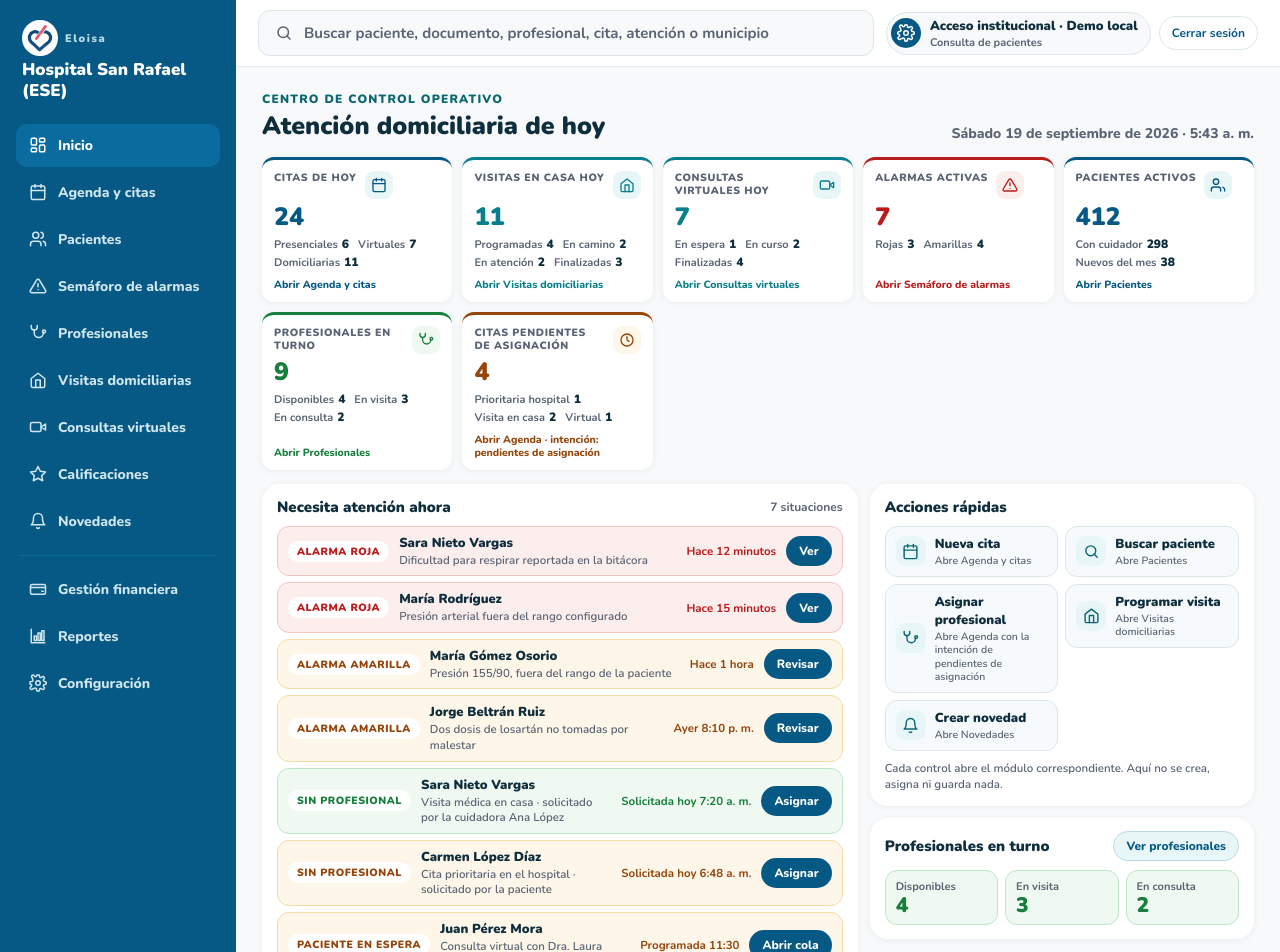
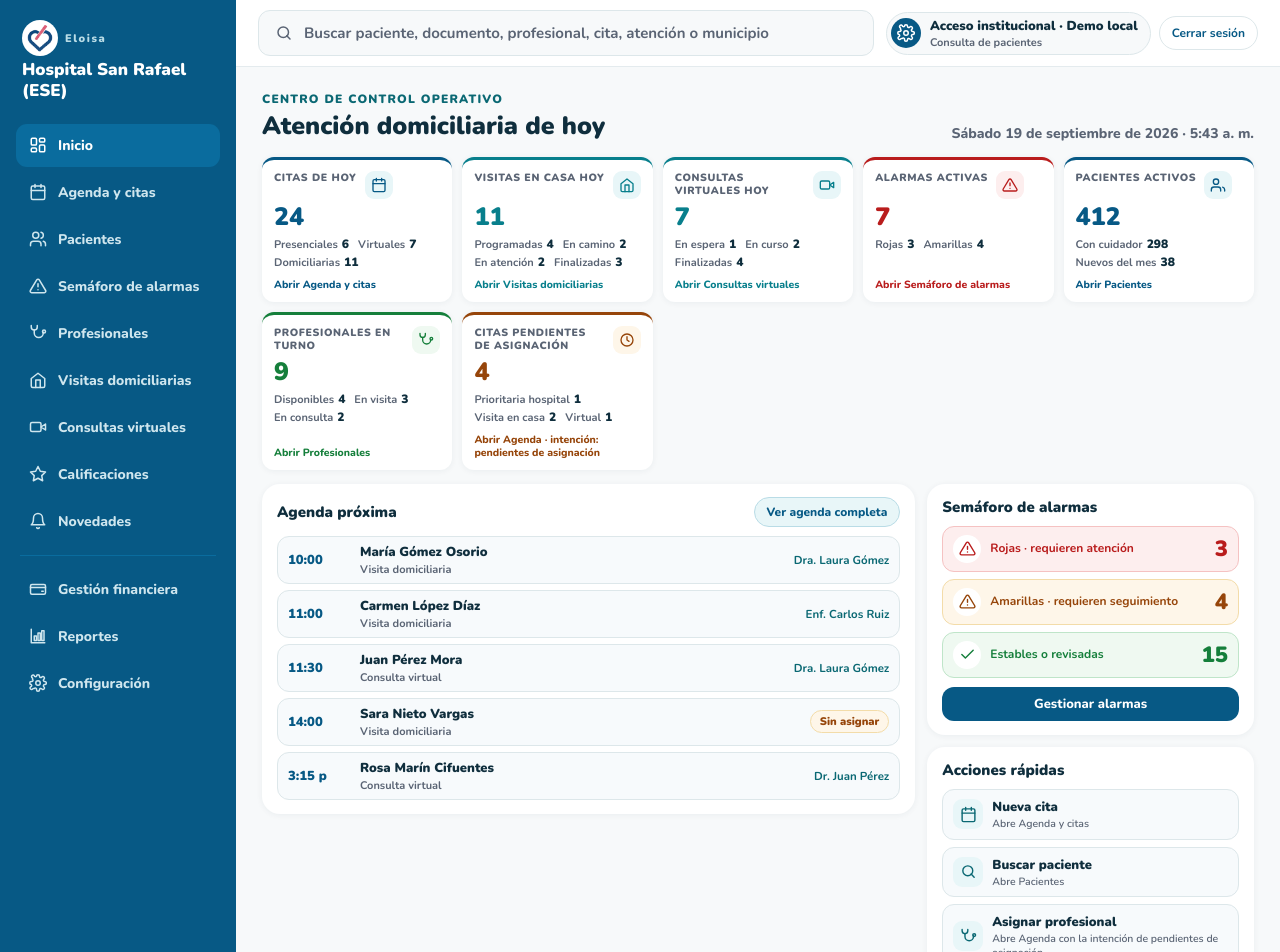
Before and after one commit to darca-dev/eloisa-project, a Next.js app in the folder apps/web/: page /hospital in a window 1280 px wide. Shown: the top 952 px of the page. Built offline with nearby package versions, Linux system fonts and the light colour scheme.

Commit message:
feat(hospital): align dashboard visual hierarchy

```diff
--- a/apps/web/src/features/hospital/HospitalDashboard.tsx
+++ b/apps/web/src/features/hospital/HospitalDashboard.tsx
@@ -10,8 +10,10 @@ import {
   HospitalDashboardAgendaProxima,
   HospitalDashboardAlarmasRecientes,
   HospitalDashboardProfesionales,
+  HospitalDashboardSemaforo,
 } from './HospitalDashboardResumenes';
 import { HospitalKpiCard } from './HospitalKpiCard';
+import { hospitalAlertsDemo } from './hospitalAlertsConfig';
 import { hospitalDashboardDemo } from './hospitalDashboardConfig';
 import type { HospitalDashboardConfig, HospitalInicioConfig } from './hospitalDashboardConfig';
 import { hospitalInicioDemo } from './hospitalDashboardOperacion';
@@ -51,6 +53,7 @@ const SECCION_ID = {
   atencion: 'hospital-inicio-atencion',
   acciones: 'hospital-inicio-acciones',
   agenda: 'hospital-inicio-agenda',
+  semaforo: 'hospital-inicio-semaforo',
   alarmas: 'hospital-inicio-alarmas',
   profesionales: 'hospital-inicio-profesionales',
   accesos: 'hospital-inicio-accesos',
@@ -134,35 +137,41 @@ export function HospitalDashboard({
         </ul>
       </section>
 
-      <div className={styles.inicioColumnas}>
+      <div className={styles.inicioPrincipal}>
+        <HospitalDashboardAgendaProxima
+          seccion={inicio.agenda}
+          tituloId={SECCION_ID.agenda}
+          onNavegar={onNavegar}
+        />
+        <div className={styles.inicioColumnaLateral}>
+          <HospitalDashboardSemaforo
+            resumen={hospitalAlertsDemo.resumen}
+            tituloId={SECCION_ID.semaforo}
+            onNavegar={onNavegar}
+          />
+          <HospitalDashboardAcciones
+            seccion={inicio.acciones}
+            tituloId={SECCION_ID.acciones}
+            onNavegar={onNavegar}
+          />
+        </div>
+      </div>
+
+      <HospitalDashboardAlarmasRecientes
+        seccion={inicio.alarmas}
+        tituloId={SECCION_ID.alarmas}
+        onNavegar={onNavegar}
+      />
+
+      <div className={styles.inicioSeguimiento}>
         <HospitalDashboardAtencion
           seccion={inicio.atencion}
           tituloId={SECCION_ID.atencion}
           onNavegar={onNavegar}
         />
-        <div className={styles.inicioColumnaLateral}>
-          <HospitalDashboardAcciones
-            seccion={inicio.acciones}
-            tituloId={SECCION_ID.acciones}
-            onNavegar={onNavegar}
-          />
-          <HospitalDashboardProfesionales
-            seccion={inicio.profesionales}
-            tituloId={SECCION_ID.profesionales}
-            onNavegar={onNavegar}
-          />
-        </div>
-      </div>
-
-      <div className={styles.inicioResumenes}>
-        <HospitalDashboardAgendaProxima
-          seccion={inicio.agenda}
-          tituloId={SECCION_ID.agenda}
-          onNavegar={onNavegar}
-        />
-        <HospitalDashboardAlarmasRecientes
-          seccion={inicio.alarmas}
-          tituloId={SECCION_ID.alarmas}
+        <HospitalDashboardProfesionales
+          seccion={inicio.profesionales}
+          tituloId={SECCION_ID.profesionales}
           onNavegar={onNavegar}
         />
       </div>
--- a/apps/web/src/features/hospital/HospitalDashboardResumenes.tsx
+++ b/apps/web/src/features/hospital/HospitalDashboardResumenes.tsx
@@ -1,6 +1,7 @@
 import type { ReactNode } from 'react';
 
 import styles from './hospital.module.css';
+import { HospitalIcon } from './HospitalIcon';
 import type {
   HospitalAccionDestino,
   HospitalAgendaProximaFila,
@@ -8,6 +9,7 @@ import type {
   HospitalProfesionalConteo,
   HospitalSeccionInicio,
 } from './hospitalDashboardConfig';
+import type { HospitalAlarmaResumen } from './hospitalAlertsConfig';
 import { HOSPITAL_TONOS } from './hospitalTonos';
 import type { HospitalTonoId } from './hospitalTonos';
 import type { HospitalDestino } from './hospitalViews';
@@ -142,6 +144,48 @@ export function HospitalDashboardAlarmasRecientes({
   );
 }
 
+/** Resumen demostrativo del semáforo para la cabecera de Inicio. */
+export function HospitalDashboardSemaforo({
+  resumen,
+  tituloId,
+  onNavegar,
+}: {
+  readonly resumen: readonly HospitalAlarmaResumen[];
+  readonly tituloId: string;
+  readonly onNavegar: (destino: HospitalDestino) => void;
+}): ReactNode {
+  return (
+    <section className={styles.panel} aria-labelledby={tituloId}>
+      <div className={styles.panelHead}>
+        <h2 className={styles.panelTitle} id={tituloId}>
+          Semáforo de alarmas
+        </h2>
+      </div>
+      <ul className={styles.semaforoLista} aria-label="Resumen del semáforo de alarmas">
+        {resumen.map((nivel) => (
+          <li className={styles.semaforoFila} key={nivel.id} style={tono(nivel.tono)}>
+            <span className={styles.semaforoIcono}>
+              <HospitalIcon name={nivel.icono} size={17} />
+            </span>
+            <span className={styles.semaforoEtiqueta}>{nivel.etiqueta}</span>
+            <span className={styles.semaforoValor}>{nivel.valor}</span>
+          </li>
+        ))}
+      </ul>
+      <button
+        type="button"
+        className={styles.semaforoAccion}
+        data-hospital-destino="alarmas"
+        onClick={() => {
+          onNavegar({ vista: 'alarmas' });
+        }}
+      >
+        Gestionar alarmas
+      </button>
+    </section>
+  );
+}
+
 export function HospitalDashboardProfesionales({
   seccion,
   tituloId,
--- a/apps/web/src/features/hospital/hospital.module.css
+++ b/apps/web/src/features/hospital/hospital.module.css
@@ -598,9 +598,9 @@
   display: block;
 }
 
-.inicioColumnas {
+.inicioPrincipal {
   display: grid;
-  grid-template-columns: minmax(0, 1.55fr) minmax(0, 1fr);
+  grid-template-columns: minmax(0, 2fr) minmax(300px, 1fr);
   gap: 12px;
   align-items: start;
 }
@@ -612,9 +612,9 @@
   min-width: 0;
 }
 
-.inicioResumenes {
+.inicioSeguimiento {
   display: grid;
-  grid-template-columns: repeat(auto-fit, minmax(320px, 1fr));
+  grid-template-columns: minmax(0, 1.55fr) minmax(280px, 1fr);
   gap: 12px;
   align-items: start;
 }
@@ -658,6 +658,71 @@
   font-weight: var(--b-peso-medio);
   color: var(--b-gris);
   line-height: 1.4;
+}
+
+.semaforoLista {
+  margin: 0;
+  padding: 0;
+  list-style: none;
+  display: flex;
+  flex-direction: column;
+  gap: 7px;
+}
+
+.semaforoFila {
+  display: flex;
+  align-items: center;
+  gap: 9px;
+  padding: 8px 10px;
+  border-radius: var(--b-radio-campo);
+  background: var(--h-tono-fondo);
+  border: 1.5px solid var(--h-tono-borde);
+  color: var(--h-tono-texto);
+}
+
+.semaforoIcono {
+  flex: 0 0 28px;
+  width: 28px;
+  height: 28px;
+  border-radius: 50%;
+  background: var(--b-blanco);
+  display: flex;
+  align-items: center;
+  justify-content: center;
+}
+
+.semaforoEtiqueta {
+  flex: 1 1 160px;
+  min-width: 0;
+  font-size: 12px;
+  font-weight: var(--b-peso-fuerte);
+  line-height: 1.3;
+}
+
+.semaforoValor {
+  flex: 0 0 auto;
+  font-size: 22px;
+  font-weight: var(--b-peso-maximo);
+  line-height: 1;
+}
+
+.semaforoAccion {
+  width: 100%;
+  min-height: 34px;
+  cursor: pointer;
+  font: inherit;
+  font-size: 13px;
+  font-weight: var(--b-peso-enfasis);
+  color: var(--b-blanco);
+  background: var(--b-azul);
+  border: none;
+  border-radius: var(--b-radio-campo);
+  padding: 7px 12px;
+}
+
+.semaforoAccion:focus-visible {
+  outline: 3px solid var(--b-foco);
+  outline-offset: 2px;
 }
 
 /* Acceso al módulo completo: botón local, nunca enlace ni ruta. */
@@ -1040,7 +1105,8 @@
  * ningún KPI, acción, estado ni nombre de sección, y ninguna fila se trunca.
  */
 @media (max-width: 1060px) {
-  .inicioColumnas {
+  .inicioPrincipal,
+  .inicioSeguimiento {
     grid-template-columns: minmax(0, 1fr);
   }
 }
```
Also changed, not shown: 1 other file (tests, documents, lock files or other folders).
